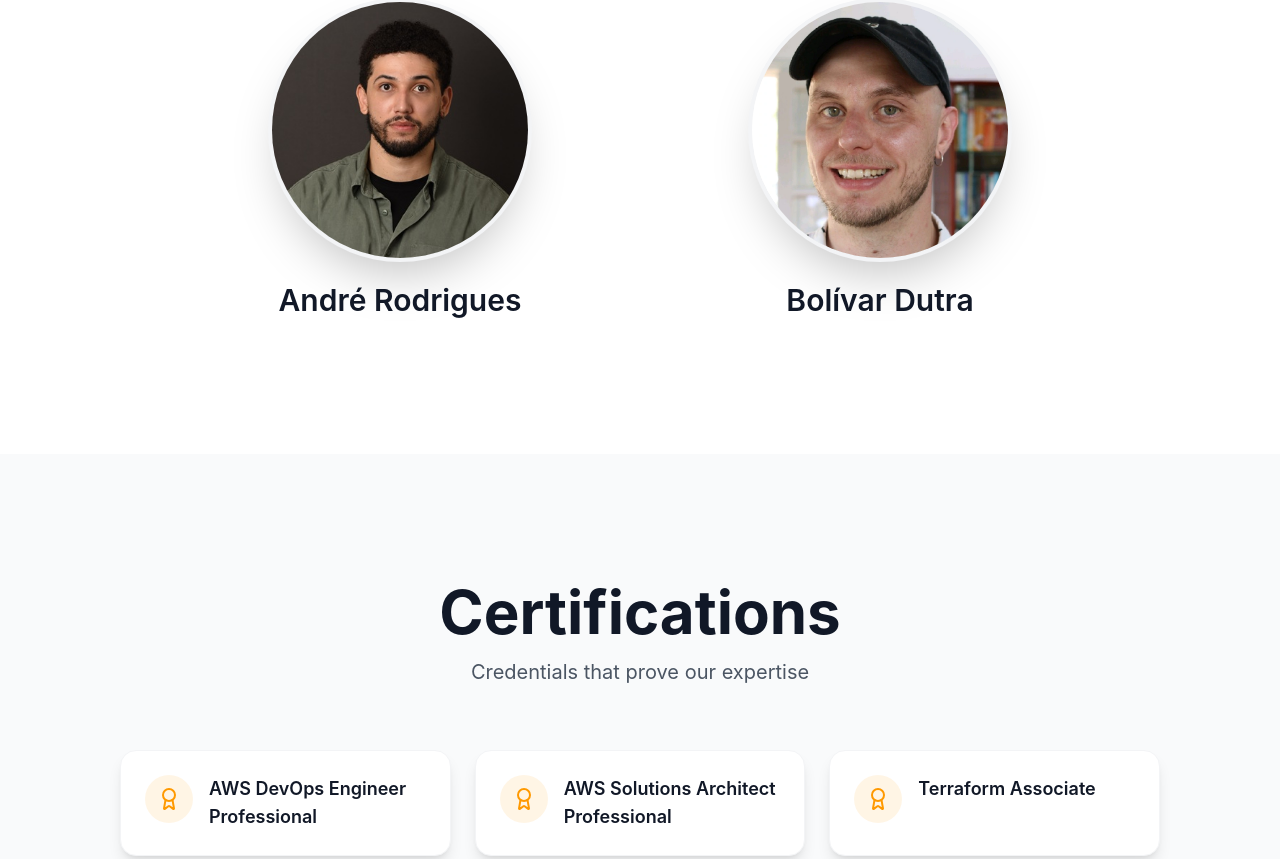
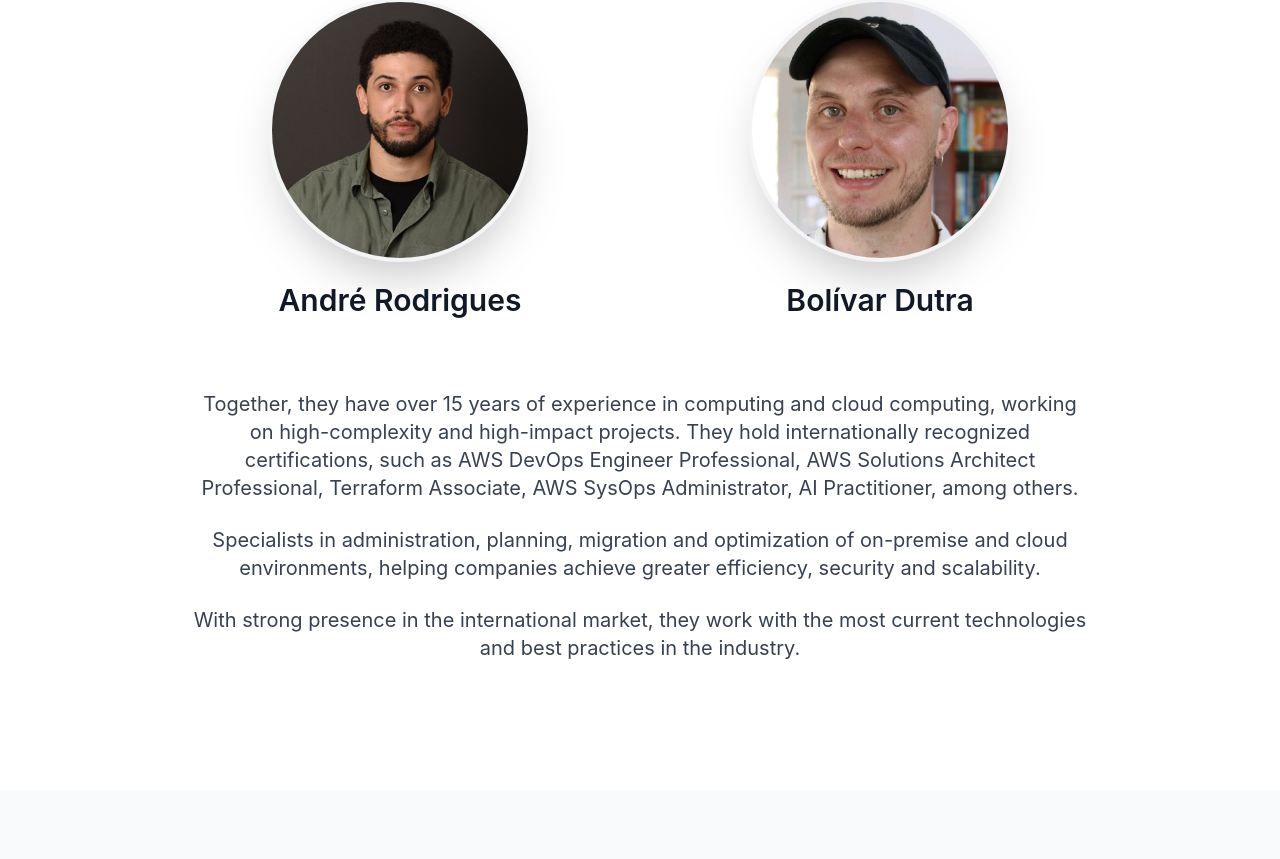
Before and after one commit to arodrigues96/consulting, a React (Vite) app: page / in a window 1280 px wide. Shown: the part 1094-1953 px from the top of the page. Built offline with nearby package versions, Linux system fonts and the light colour scheme.

Commit message:
Configure GitHub Pages deployment and add consultant description

```diff
--- a/src/contexts/LanguageContext.tsx
+++ b/src/contexts/LanguageContext.tsx
@@ -27,6 +27,9 @@ const translations = {
     // Consultants
     'consultants.title': 'Nossos Consultores',
     'consultants.subtitle': 'Especialistas certificados com experiência internacional',
+    'consultants.description': 'Juntos, somam mais de 15 anos de experiência em computação e computação em nuvem, atuando em projetos de alta complexidade e impacto. Possuem certificações reconhecidas internacionalmente, como AWS DevOps Engineer Professional, AWS Solutions Architect Professional, Terraform Associate, AWS SysOps Administrator, AI Practitioner, entre outras.',
+    'consultants.expertise': 'Especialistas em administração, planejamento, migração e otimização de ambientes on-premise e em nuvem, ajudam empresas a alcançarem maior eficiência, segurança e escalabilidade.',
+    'consultants.market': 'Com forte atuação no mercado internacional, trabalham com as tecnologias mais atuais e melhores práticas do setor.',
 
     // Certifications
     'certifications.title': 'Certificações',
@@ -80,6 +83,9 @@ const translations = {
     // Consultants
     'consultants.title': 'Our Consultants',
     'consultants.subtitle': 'Certified specialists with international experience',
+    'consultants.description': 'Together, they have over 15 years of experience in computing and cloud computing, working on high-complexity and high-impact projects. They hold internationally recognized certifications, such as AWS DevOps Engineer Professional, AWS Solutions Architect Professional, Terraform Associate, AWS SysOps Administrator, AI Practitioner, among others.',
+    'consultants.expertise': 'Specialists in administration, planning, migration and optimization of on-premise and cloud environments, helping companies achieve greater efficiency, security and scalability.',
+    'consultants.market': 'With strong presence in the international market, they work with the most current technologies and best practices in the industry.',
 
     // Certifications
     'certifications.title': 'Certifications',
--- a/src/sections/Consultants.tsx
+++ b/src/sections/Consultants.tsx
@@ -40,7 +40,7 @@ export default function Consultants() {
           </p>
         </motion.div>
 
-        <div className="grid grid-cols-1 md:grid-cols-2 gap-12 md:gap-16 max-w-4xl mx-auto">
+        <div className="grid grid-cols-1 md:grid-cols-2 gap-12 md:gap-16 max-w-4xl mx-auto mb-16">
           {consultants.map((consultant, index) => (
             <motion.div
               key={consultant.name}
@@ -64,6 +64,23 @@ export default function Consultants() {
             </motion.div>
           ))}
         </div>
+
+        <motion.div
+          initial={{ opacity: 0, y: 30 }}
+          animate={isVisible ? { opacity: 1, y: 0 } : {}}
+          transition={{ duration: 0.8, delay: 0.4 }}
+          className="max-w-4xl mx-auto text-center space-y-6"
+        >
+          <p className="text-lg md:text-xl text-gray-700 leading-relaxed">
+            {t('consultants.description')}
+          </p>
+          <p className="text-lg md:text-xl text-gray-700 leading-relaxed">
+            {t('consultants.expertise')}
+          </p>
+          <p className="text-lg md:text-xl text-gray-700 leading-relaxed">
+            {t('consultants.market')}
+          </p>
+        </motion.div>
       </div>
     </section>
   )
--- a/vite.config.ts
+++ b/vite.config.ts
@@ -3,6 +3,7 @@ import react from "@vitejs/plugin-react-swc";
 import path from "path";
 
 export default defineConfig({
+  base: process.env.NODE_ENV === 'production' ? '/consulting/' : '/',
   server: {
     host: true,
     port: 3000,
@@ -14,4 +15,7 @@ export default defineConfig({
       "@": path.resolve(__dirname, "./src"),
     },
   },
+  build: {
+    outDir: 'dist',
+  },
 });
```
Also changed, not shown: 2 other files (tests, documents, lock files or other folders).
